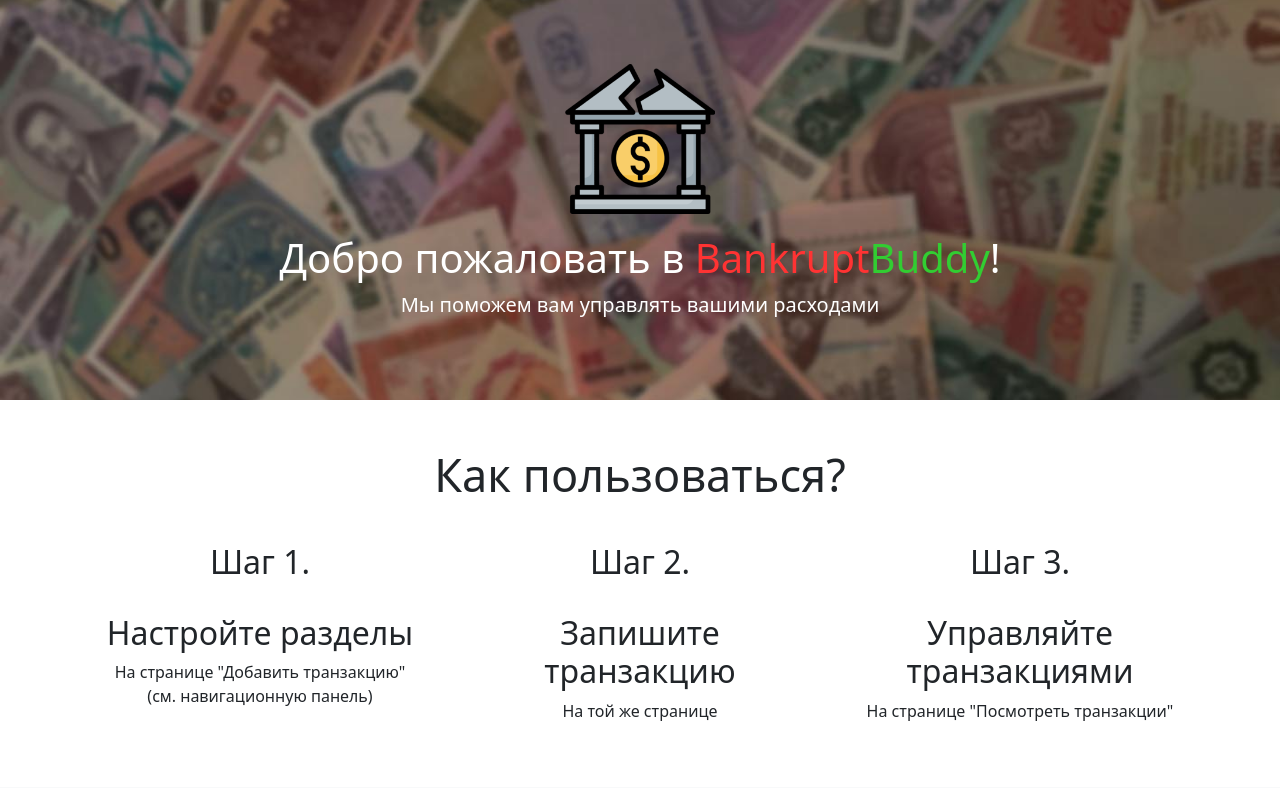
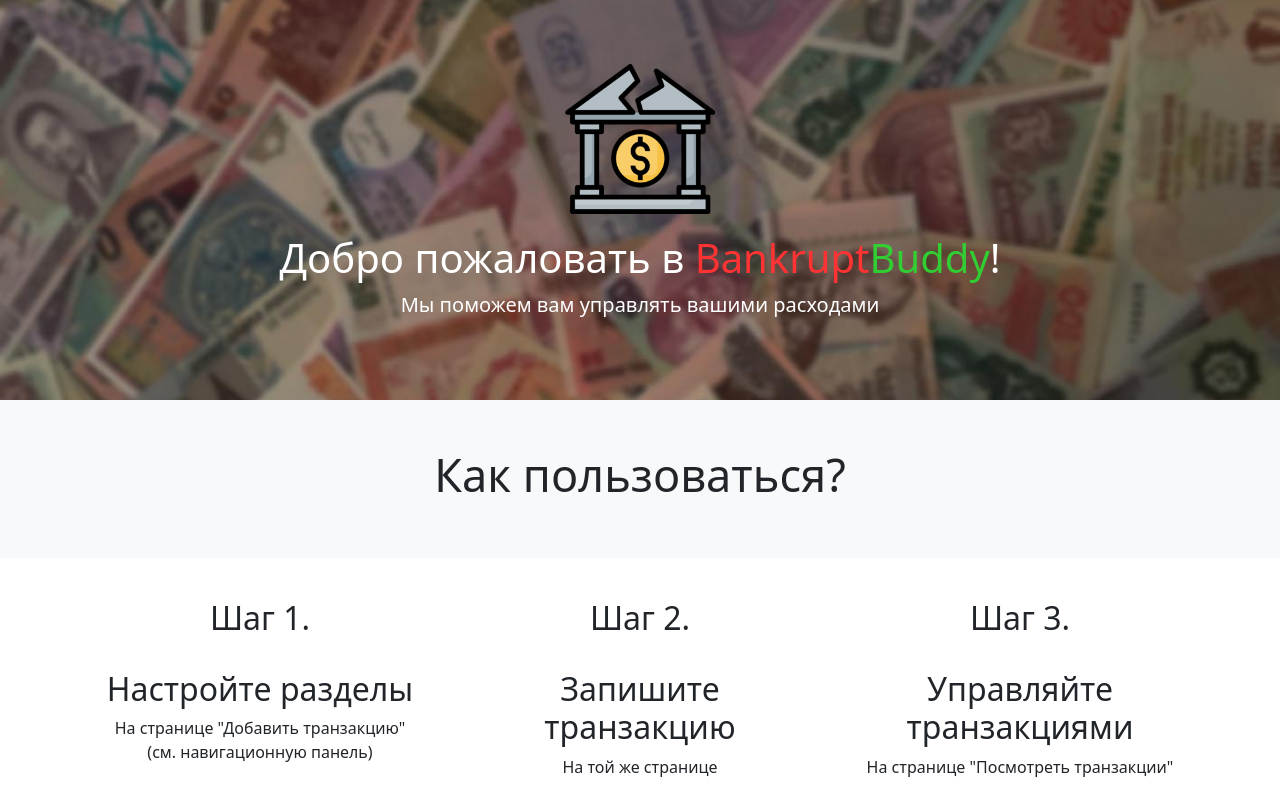
Before and after one commit to Albino-Fox/php-expenses-manager, a PHP site: page /app/views/home/index.php in a window 1280 px wide. Shown: the top 788 px of the page. Run offline with PHP 8.4, Linux system fonts and the light colour scheme.

Commit message:
adjustment

```diff
--- a/app/views/home/index.php
+++ b/app/views/home/index.php
@@ -19,7 +19,7 @@
     </div>
 </section>
 
-<section class="container text-center mt-5">
+<section class="cta text-dark text-center p-4 bg-light text-center pt-5 pb-5">
     <h2 style="font-size: 45px;">Как пользоваться?</h2>
 </section>
 
```
